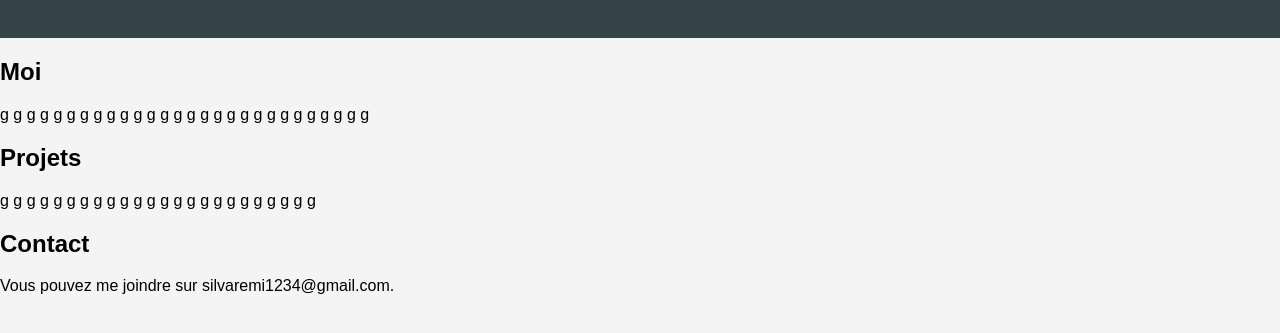
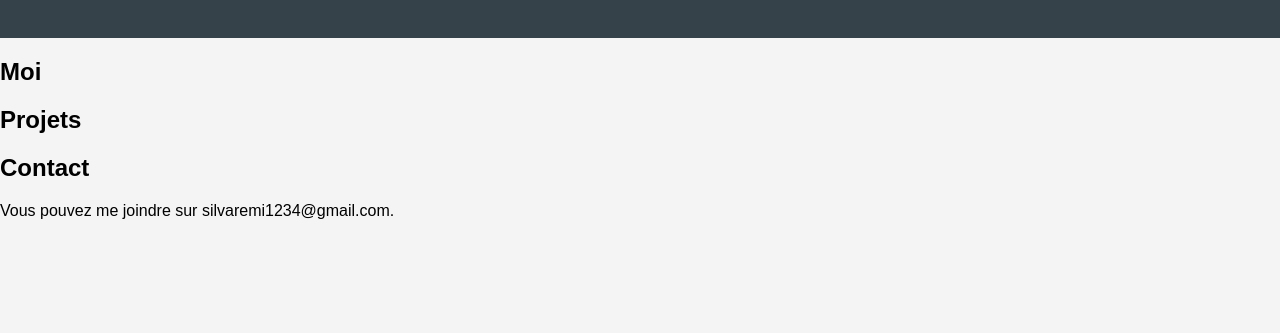
Before and after one commit to I0SH4D0W0I/mon-portfolio, a plain HTML site: page index.html in a window 1280 px wide. Shown: the part 141-474 px from the top of the page. Drawn offline with Linux system fonts and the light colour scheme.

Commit message:
Update index.html

```diff
--- a/index.html
+++ b/index.html
@@ -19,61 +19,11 @@
     </header>
     <section id="moi">
         <h2>Moi</h2>
-        <p>g
-        g
-        g
-        g
-        g
-        g
-        g
-        g
-        g
-        g
-        g
-        g
-        g
-        g
-        g
-        g
-        g
-        g
-        g
-        g
-        g
-        g
-        g
-        g
-        g
-        g
-        g
-        g</p>
+        <p></p>
     </section>
     <section id="projets">
         <h2>Projets</h2>
-        <p>g
-        g
-        g
-        g
-        g
-        g
-        g
-        g
-        g
-        g
-        g
-        g
-        g
-        g
-        g
-        g
-        g
-        g
-        g
-        g
-        g
-        g
-        g
-        g</p>
+        <p></p>
     </section>
     <section id="contact">
         <h2>Contact</h2>
```
